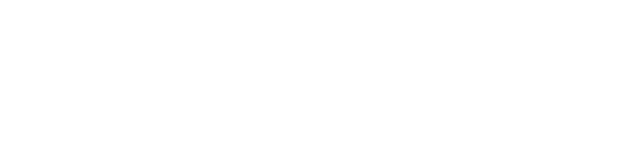
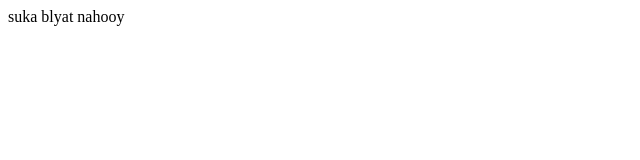
Before and after one commit to nyxeet/1231, a plain HTML site: page index.html in a window 1280 px wide. Shown: the whole page, without its empty margins (0-640 px from the left). Drawn offline with Linux system fonts and the light colour scheme.

Commit message:
Update index.html

```diff
--- a/index.html
+++ b/index.html
@@ -6,6 +6,6 @@
     <title>Document</title>
 </head>
 <body>
-
+    <header>suka blyat nahooy</header>
 </body>
 </html>
```
